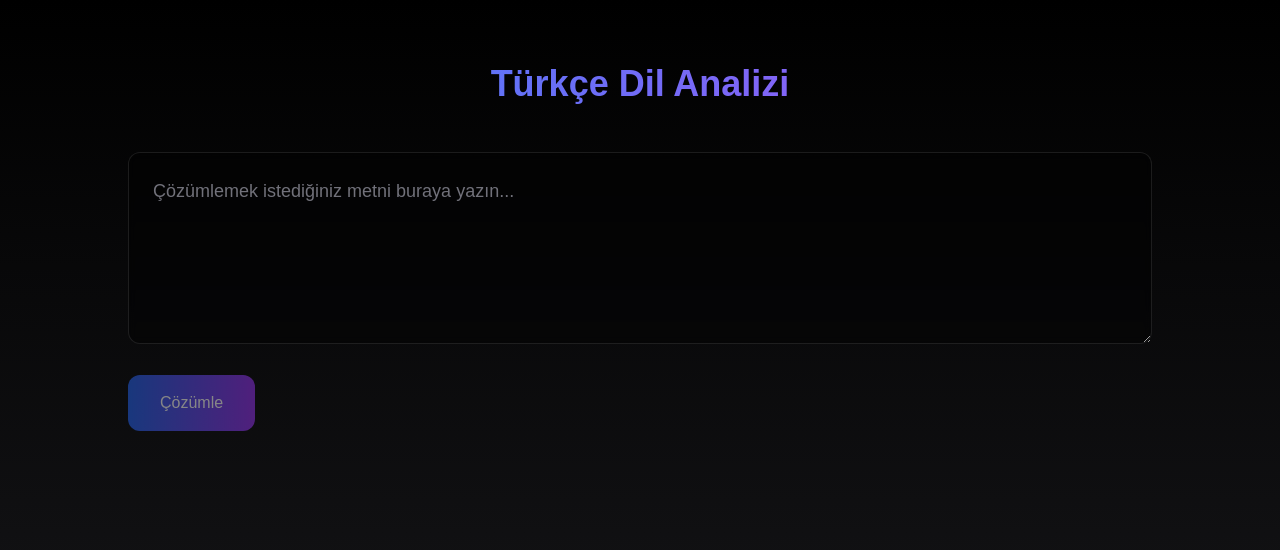
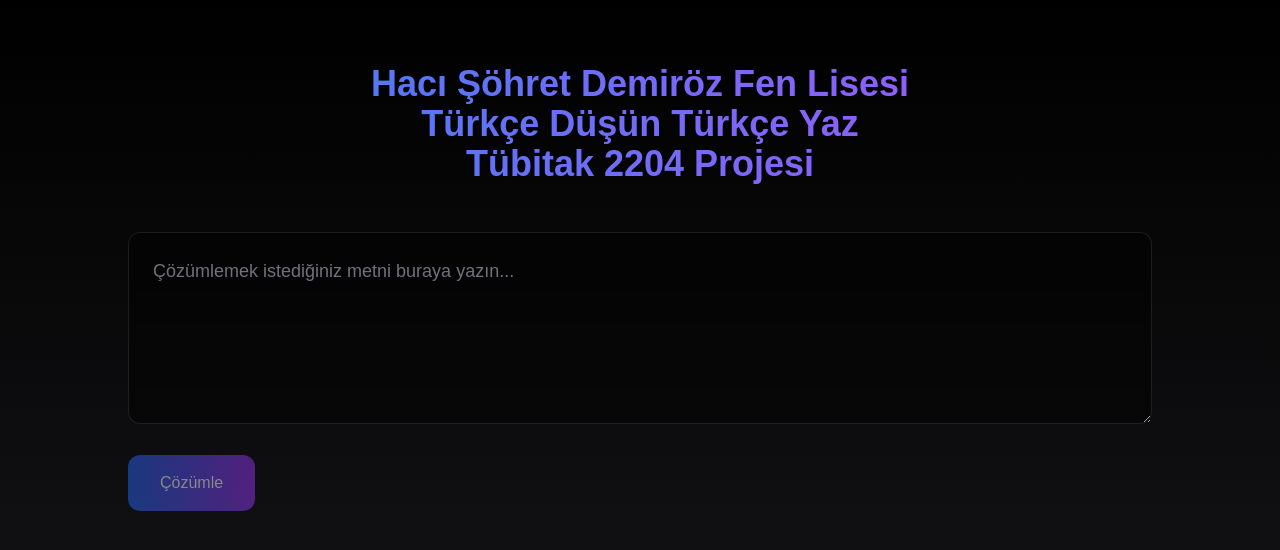
Before and after one commit to ErenSumer/Turkish, a Next.js app: page / in a window 1280 px wide. Shown: the top 550 px of the page. Built offline with nearby package versions, Linux system fonts and the light colour scheme.

Commit message:
Update page.tsx

```diff
--- a/app/page.tsx
+++ b/app/page.tsx
@@ -62,7 +62,9 @@
     <main className="min-h-screen bg-gradient-to-b from-black to-zinc-900 py-16 px-6">
       <div className="max-w-5xl mx-auto">
         <h1 className="text-4xl font-bold text-center mb-12 bg-clip-text text-transparent bg-gradient-to-r from-blue-500 to-purple-500">
-          Türkçe Dil Analizi
+          Hacı Şöhret Demiröz Fen Lisesi<br/>
+Türkçe Düşün Türkçe Yaz<br/>
+          Tübitak 2204 Projesi
         </h1>
 
         <TextInput onAnalyze={handleAnalyze} isLoading={isLoading} />
```
